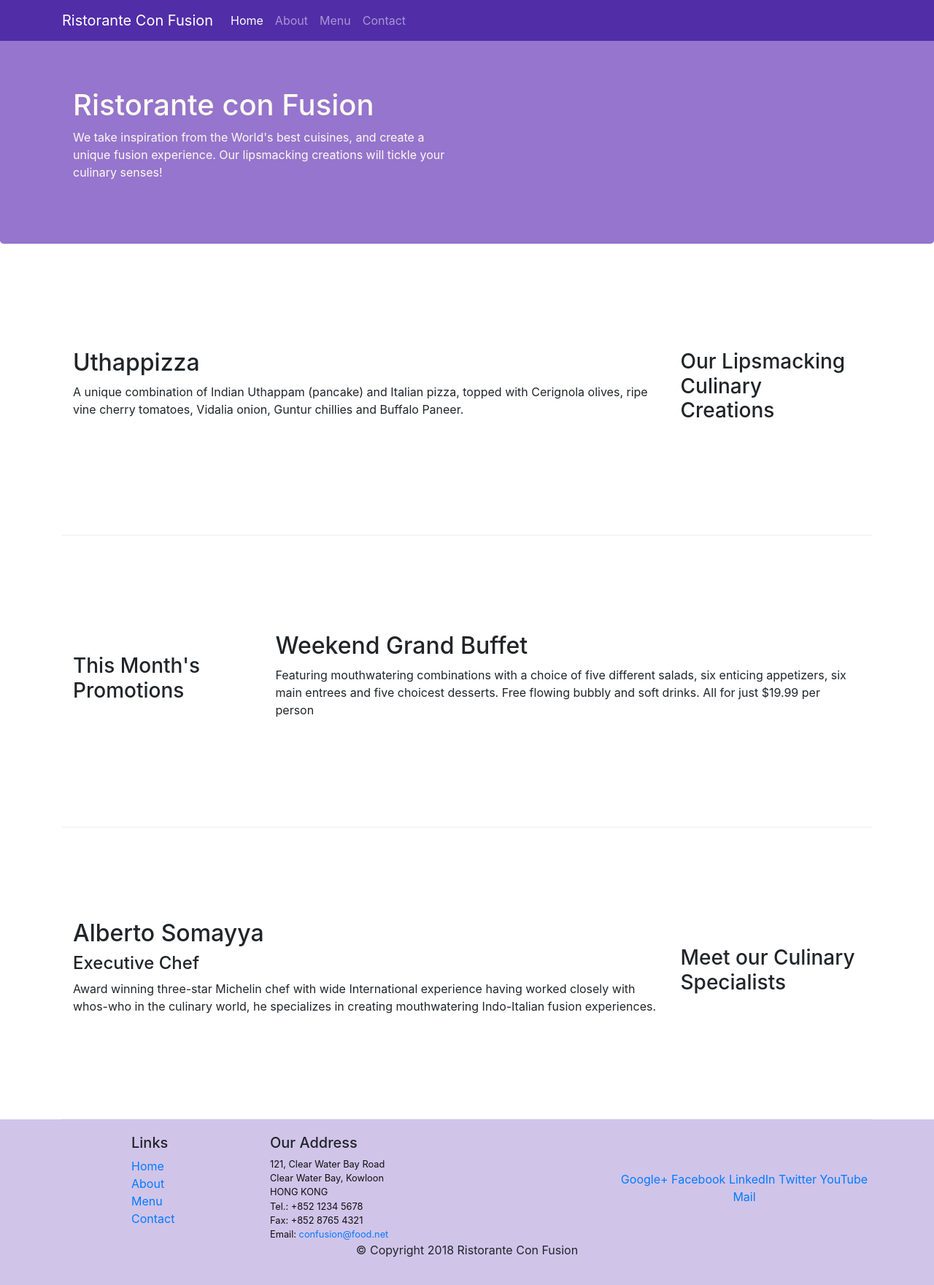
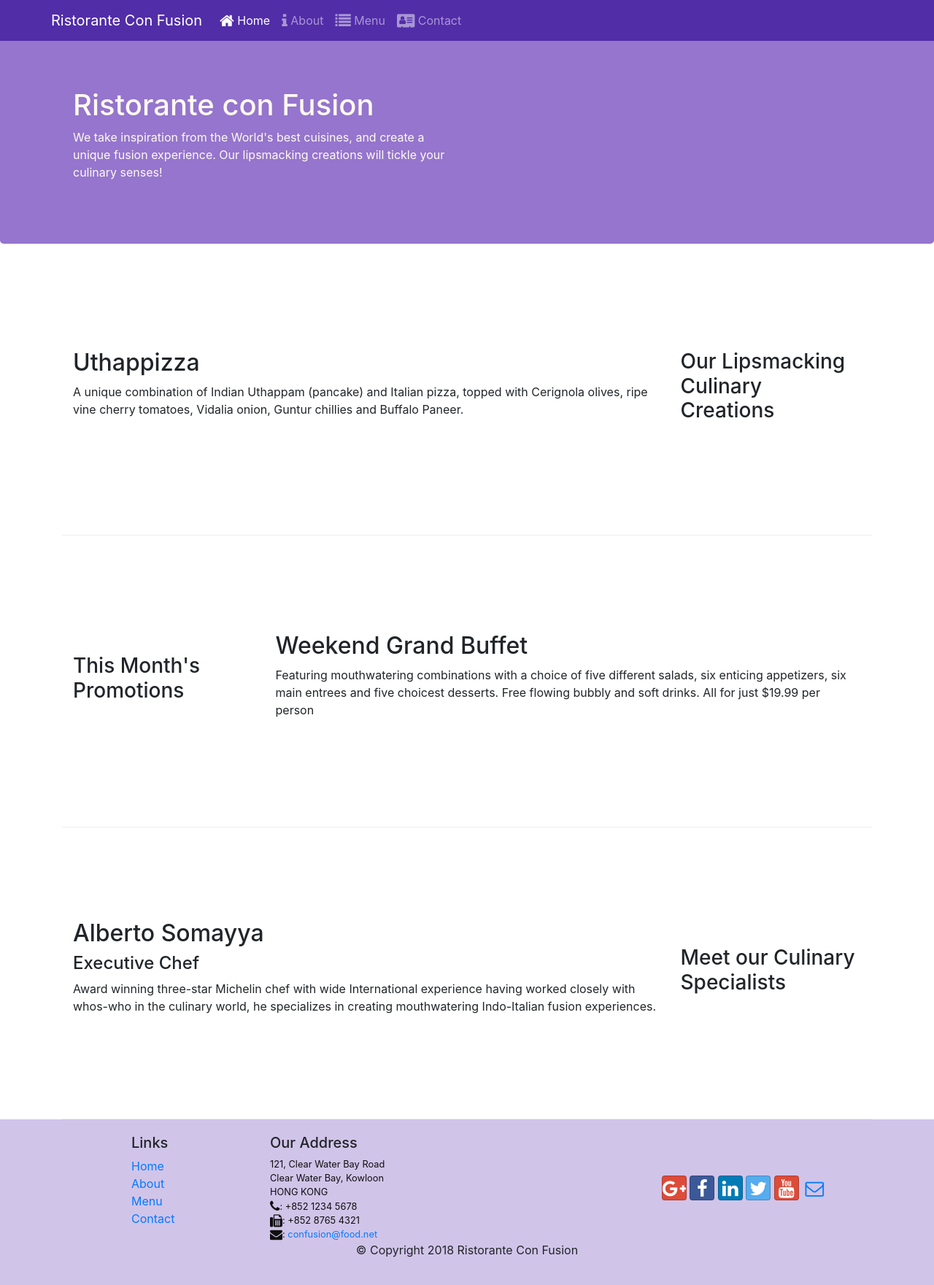
Before and after one commit to abzuar9658/Bootstrap-MERN-Specialization, a website: page index.html in a window 1280 px wide. Shown: the whole page at 73% size. Drawn offline with nearby package versions, Linux system fonts and the light colour scheme.

Commit message:
Icon Fonts

```diff
--- a/aboutus.html
+++ b/aboutus.html
@@ -19,35 +19,39 @@
       href="node_modules/bootstrap/dist/css/bootstrap.min.css"
     />
     <link href="css/styles.css" rel="stylesheet" />
+    <link rel="stylesheet" href="node_modules/font-awesome/css/font-awesome.min.css">
+    <link rel="stylesheet" href="node_modules/bootstrap-social/bootstrap-social.css">
     <title>Ristorante Con Fusion: About Us</title>
   </head>
 
   <body>
     <nav class="navbar navbar-dark navbar-expand-sm fixed-top">
       <div class="container">
+        <div class='row' >
+        <button
+          class="col-sm-6 navbar-toggler"
+          type="button"
+          data-toggle="collapse"
+          data-target="#Navbar"
+        >
+          <span class="navbar-toggler-icon"></span>
+        </button>
         <a class="navbar-brand" href="#">Ristorante Con Fusion</a>
         <div class="collapse navbar-collapse" id="Navbar">
           <ul class="navbar-nav mr-auto">
             <li class="nav-item">
-              <a class="nav-link" href="./index.html">Home</a>
+              <a class="nav-link" href="./index.html"><i class="fa fa-home fa-lg"></i> Home</a>
             </li>
             <li class="nav-item active">
-              <a class="nav-link" href="./aboutus.html">About</a>
+              <a class="nav-link" href="./aboutus.html"><i class="fa fa-info fa-lg"></i> About</a>
             </li>
-            <li class="nav-item"><a class="nav-link" href="#">Menu</a></li>
-            <li class="nav-item"><a class="nav-link" href="#">Contact</a></li>
+            <li class="nav-item"><a class="nav-link" href="#"><span class="fa fa-list fa-lg"></span> Menu</a></li>
+            <li class="nav-item"><a class="nav-link" href="#"><span class="fa fa-address-card fa-lg"></span> Contact</a></li>
           </ul>
         </div>
       </div>
-      <button
-        class="navbar-toggler"
-        type="button"
-        data-toggle="collapse"
-        data-target="#Navbar"
-      >
-        <span class="navbar-toggler-icon"></span>
-      </button>
     </nav>
+  </div>
     <header class="jumbotron">
       <div class="container">
         <div class="row row-header">
@@ -164,20 +168,21 @@
               121, Clear Water Bay Road<br />
               Clear Water Bay, Kowloon<br />
               HONG KONG<br />
-              Tel.: +852 1234 5678<br />
-              Fax: +852 8765 4321<br />
-              Email: <a href="mailto:confusion@food.net">confusion@food.net</a>
+              <i class="fa fa-phone fa-lg"></i>: +852 1234 5678<br>
+              <i class="fa fa-fax fa-lg"></i>: +852 8765 4321<br>
+              <i class="fa fa-envelope fa-lg"></i>:
+              <a href="mailto:confusion@food.net">confusion@food.net</a>
             </address>
           </div>
           <div class="col-12 col-sm-4 align-self-center">
             <div class="text-center">
-              <a href="http://google.com/+">Google+</a>
-              <a href="http://www.facebook.com/profile.php?id=">Facebook</a>
-              <a href="http://www.linkedin.com/in/">LinkedIn</a>
-              <a href="http://twitter.com/">Twitter</a>
-              <a href="http://youtube.com/">YouTube</a>
-              <a href="mailto:">Mail</a>
-            </div>
+              <a class="btn btn-social-icon btn-google" href="http://google.com/+"><i class="fa fa-google-plus"></i></a>
+              <a class="btn btn-social-icon btn-facebook" href="http://www.facebook.com/profile.php?id="><i class="fa fa-facebook"></i></a>
+              <a class="btn btn-social-icon btn-linkedin" href="http://www.linkedin.com/in/"><i class="fa fa-linkedin"></i></a>
+              <a class="btn btn-social-icon btn-twitter" href="http://twitter.com/"><i class="fa fa-twitter"></i></a>
+              <a class="btn btn-social-icon btn-google" href="http://youtube.com/"><i class="fa fa-youtube"></i></a>
+              <a class="btn btn-social-icon" href="mailto:"><i class="fa fa-envelope-o"></i></a>
+          </div>
           </div>
         </div>
         <div class="row justify-content-center">
--- a/index.html
+++ b/index.html
@@ -20,35 +20,39 @@
       href="node_modules/bootstrap/dist/css/bootstrap.min.css"
     />
     <link href="css/styles.css" rel="stylesheet" />
+    <link rel="stylesheet" href="node_modules/font-awesome/css/font-awesome.min.css">
+    <link rel="stylesheet" href="node_modules/bootstrap-social/bootstrap-social.css">
     <title>Ristorante Con Fusion</title>
   </head>
 
   <body>
     <nav class="navbar navbar-dark navbar-expand-sm fixed-top">
       <div class="container">
+        <div class='row'>
+        <button
+          class="col-sm-6 navbar-toggler"
+          type="button"
+          data-toggle="collapse"
+          data-target="#Navbar"
+        >
+          <span class="navbar-toggler-icon"></span>
+        </button>
         <a class="navbar-brand" href="#">Ristorante Con Fusion</a>
         <div class="collapse navbar-collapse" id="Navbar">
           <ul class="navbar-nav mr-auto">
             <li class="nav-item active">
-              <a class="nav-link" href="#">Home</a>
+              <a class="nav-link" href="#"><span class='fa fa-home fa-lg'></span> Home</a>
             </li>
             <li class="nav-item">
-              <a class="nav-link" href="./aboutus.html">About</a>
+              <a class="nav-link" href="./aboutus.html"><span class='fa fa-info fa-lg'></span> About</a>
             </li>
-            <li class="nav-item"><a class="nav-link" href="#">Menu</a></li>
-            <li class="nav-item"><a class="nav-link" href="#">Contact</a></li>
+            <li class="nav-item"><a class="nav-link" href="#"><span class='fa fa-list fa-lg'></span> Menu</a></li>
+            <li class="nav-item"><a class="nav-link" href="#"><span class='fa fa-address-card fa-lg'></span> Contact</a></li>
           </ul>
         </div>
       </div>
-      <button
-        class="navbar-toggler"
-        type="button"
-        data-toggle="collapse"
-        data-target="#Navbar"
-      >
-        <span class="navbar-toggler-icon"></span>
-      </button>
     </nav>
+  </div>
     <header class="jumbotron">
       <div class="container">
         <div class="row row-header">
@@ -130,20 +134,21 @@
               121, Clear Water Bay Road<br />
               Clear Water Bay, Kowloon<br />
               HONG KONG<br />
-              Tel.: +852 1234 5678<br />
-              Fax: +852 8765 4321<br />
-              Email: <a href="mailto:confusion@food.net">confusion@food.net</a>
+              <i class="fa fa-phone fa-lg"></i>: +852 1234 5678<br>
+              <i class="fa fa-fax fa-lg"></i>: +852 8765 4321<br>
+              <i class="fa fa-envelope fa-lg"></i>:
+              <a href="mailto:confusion@food.net">confusion@food.net</a>
             </address>
           </div>
           <div class="col-12 col-sm-4 align-self-center">
             <div class="text-center">
-              <a href="http://google.com/+">Google+</a>
-              <a href="http://www.facebook.com/profile.php?id=">Facebook</a>
-              <a href="http://www.linkedin.com/in/">LinkedIn</a>
-              <a href="http://twitter.com/">Twitter</a>
-              <a href="http://youtube.com/">YouTube</a>
-              <a href="mailto:">Mail</a>
-            </div>
+              <a class="btn btn-social-icon btn-google" href="http://google.com/+"><i class="fa fa-google-plus"></i></a>
+              <a class="btn btn-social-icon btn-facebook" href="http://www.facebook.com/profile.php?id="><i class="fa fa-facebook"></i></a>
+              <a class="btn btn-social-icon btn-linkedin" href="http://www.linkedin.com/in/"><i class="fa fa-linkedin"></i></a>
+              <a class="btn btn-social-icon btn-twitter" href="http://twitter.com/"><i class="fa fa-twitter"></i></a>
+              <a class="btn btn-social-icon btn-google" href="http://youtube.com/"><i class="fa fa-youtube"></i></a>
+              <a class="btn btn-social-icon" href="mailto:"><i class="fa fa-envelope-o"></i></a>
+          </div>
           </div>
         </div>
         <div class="row justify-content-center">
--- a/package.json
+++ b/package.json
@@ -15,6 +15,8 @@
   },
   "dependencies": {
     "bootstrap": "^4.0.0",
+    "bootstrap-social": "^5.1.1",
+    "font-awesome": "^4.7.0",
     "jquery": "^3.3.1",
     "popper.js": "^1.12.9"
   }
```
Also changed, not shown: 1 other file.
